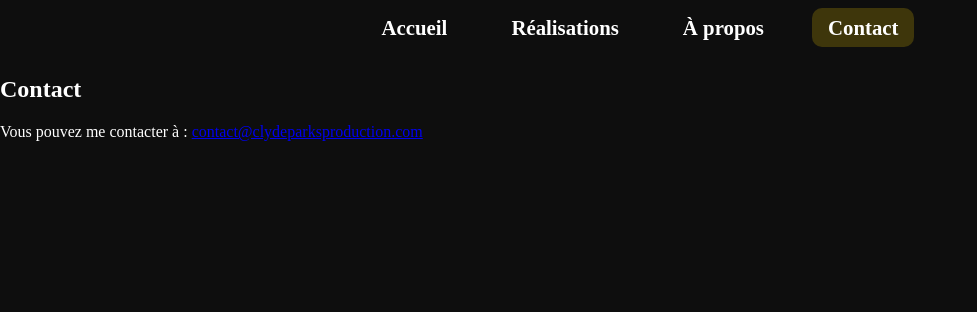
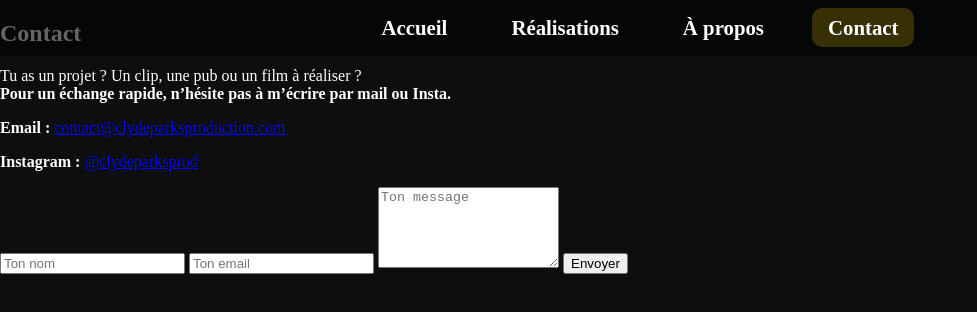
Before and after one commit to clydeparks/portfolio-clydeparks, a plain HTML site: page contact.html in a window 1280 px wide. Shown: the whole page, without its empty margins (0-977 px from the left). Drawn offline with Linux system fonts and the light colour scheme.

Commit message:
Update contact.html

```diff
--- a/contact.html
+++ b/contact.html
@@ -8,7 +8,7 @@
 </head>
 <body>
   <header>
-    <nav>
+    <nav class="transparent-menu">
       <ul>
         <li><a href="index.html">Accueil</a></li>
         <li><a href="realisations.html">Réalisations</a></li>
@@ -17,9 +17,25 @@
       </ul>
     </nav>
   </header>
-  <section>
+
+  <section class="contact-section">
     <h2>Contact</h2>
-    <p>Vous pouvez me contacter à : <a href="mailto:contact@clydeparksproduction.com">contact@clydeparksproduction.com</a></p>
+    <p>Tu as un projet ? Un clip, une pub ou un film à réaliser ?<br>
+    <strong>Pour un échange rapide, n’hésite pas à m’écrire par mail ou Insta.</strong></p>
+
+    <div class="contact-grid">
+      <div class="contact-info">
+        <p><strong>Email :</strong> <a href="mailto:contact@clydeparksproduction.com">contact@clydeparksproduction.com</a></p>
+        <p><strong>Instagram :</strong> <a href="https://instagram.com/clydeparksprod" target="_blank">@clydeparksprod</a></p>
+      </div>
+
+      <form action="mailto:contact@clydeparksproduction.com" method="post" enctype="text/plain">
+        <input type="text" name="Nom" placeholder="Ton nom" required />
+        <input type="email" name="Email" placeholder="Ton email" required />
+        <textarea name="Message" placeholder="Ton message" rows="5" required></textarea>
+        <button type="submit">Envoyer</button>
+      </form>
+    </div>
   </section>
 </body>
 </html>
```
